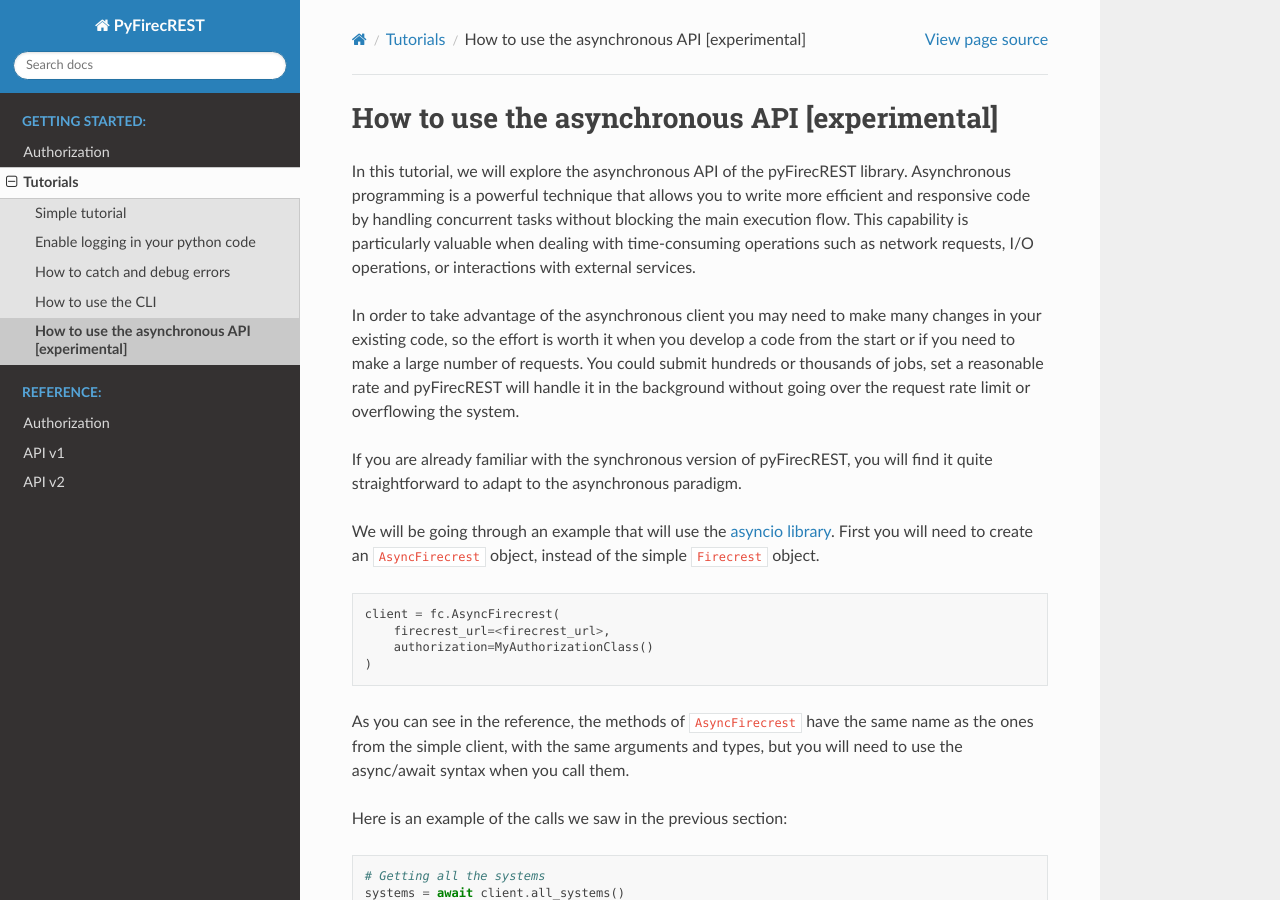
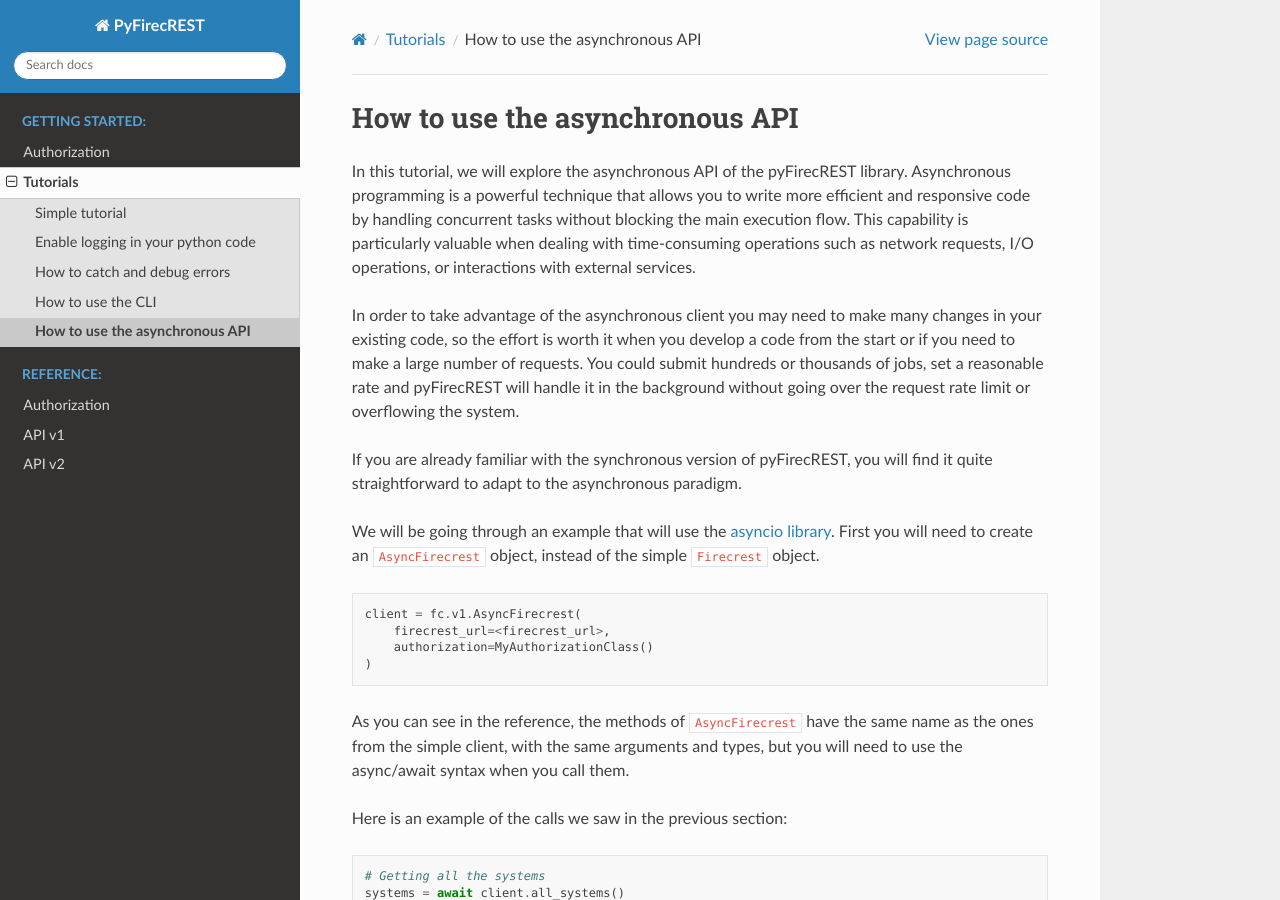
Before and after one commit to eth-cscs/pyfirecrest, a Sphinx documentation site: the page built from docs/source/tutorial_async.rst, in a window 1280 px wide and 900 px high. Built offline with Sphinx 7.4.7 and the Read the Docs theme 3.1.0, drawn with Linux system fonts in a browser that asks for light colours.

```diff
--- a/docs/source/reference_async.rst
+++ b/docs/source/reference_async.rst
@@ -5,7 +5,7 @@ The library also provides an asynchronous API for the client:
 
 The ``AsyncFirecrest`` class
 ****************************
-.. autoclass:: firecrest.AsyncFirecrest
+.. autoclass:: firecrest.v1.AsyncFirecrest
     :members:
     :undoc-members:
     :show-inheritance:
@@ -13,7 +13,7 @@ The ``AsyncFirecrest`` class
 
 The ``AsyncExternalDownload`` class
 ***********************************
-.. autoclass:: firecrest.AsyncExternalDownload
+.. autoclass:: firecrest.v1.AsyncExternalDownload
     :inherited-members:
     :members:
     :undoc-members:
@@ -22,7 +22,7 @@ The ``AsyncExternalDownload`` class
 
 The ``AsyncExternalUpload`` class
 *********************************
-.. autoclass:: firecrest.AsyncExternalUpload
+.. autoclass:: firecrest.v1.AsyncExternalUpload
     :inherited-members:
     :members:
     :undoc-members:
--- a/docs/source/reference_basic.rst
+++ b/docs/source/reference_basic.rst
@@ -6,7 +6,7 @@ Together with the authorisation class it takes care of the token and makes the a
 
 The ``Firecrest`` class
 ***********************
-.. autoclass:: firecrest.Firecrest
+.. autoclass:: firecrest.v1.Firecrest
     :members:
     :undoc-members:
     :show-inheritance:
@@ -14,7 +14,7 @@ The ``Firecrest`` class
 
 The ``ExternalUpload`` class
 ****************************
-.. autoclass:: firecrest.ExternalUpload
+.. autoclass:: firecrest.v1.ExternalUpload
     :inherited-members:
     :members:
     :undoc-members:
@@ -23,7 +23,7 @@ The ``ExternalUpload`` class
 
 The ``ExternalDownload`` class
 ******************************
-.. autoclass:: firecrest.ExternalDownload
+.. autoclass:: firecrest.v1.ExternalDownload
     :inherited-members:
     :members:
     :undoc-members:
--- a/docs/source/tutorial_async.rst
+++ b/docs/source/tutorial_async.rst
@@ -1,5 +1,5 @@
-How to use the asynchronous API [experimental]
-==============================================
+How to use the asynchronous API
+===============================
 
 In this tutorial, we will explore the asynchronous API of the pyFirecREST library.
 Asynchronous programming is a powerful technique that allows you to write more efficient and responsive code by handling concurrent tasks without blocking the main execution flow.
@@ -15,7 +15,7 @@ First you will need to create an ``AsyncFirecrest`` object, instead of the simpl
 
 .. code-block:: Python
 
-    client = fc.AsyncFirecrest(
+    client = fc.v1.AsyncFirecrest(
         firecrest_url=<firecrest_url>,
         authorization=MyAuthorizationClass()
     )
--- a/docs/source/tutorial_basic.rst
+++ b/docs/source/tutorial_basic.rst
@@ -19,7 +19,7 @@ For this tutorial we will assume the simplest kind of authorization class, where
             return <TOKEN>
 
     # Setup the client with the appropriate URL and the authorization class
-    client = fc.Firecrest(firecrest_url=<firecrest_url>, authorization=MyAuthorizationClass())
+    client = fc.v1.Firecrest(firecrest_url=<firecrest_url>, authorization=MyAuthorizationClass())
 
 
 Simple blocking requests
```
Also changed, not shown: README.md (+1 -1 lines), async-example.md (+1 -1 lines).
